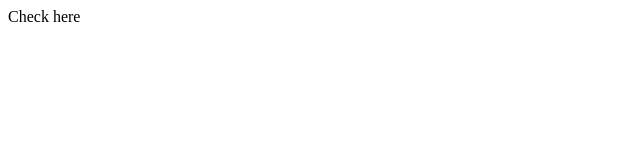
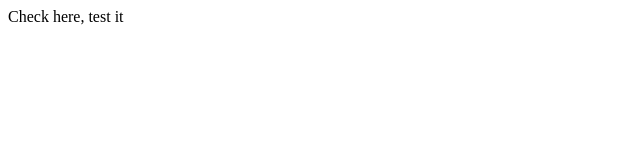
Before and after one commit to kuljeetsingh04/applepaytest.github.io, a plain HTML site: page index.html in a window 1280 px wide. Shown: the full height of the page, 0-640 px from the left. Drawn offline with Linux system fonts and the light colour scheme.

Commit message:
Update index.html

```diff
--- a/index.html
+++ b/index.html
@@ -16,7 +16,7 @@ License URL: http://creativecommons.org/licenses/by/3.0/
 
 </head>
 	<body>
-		Check here
+		Check here, test it
 
 
 	</body>
```
